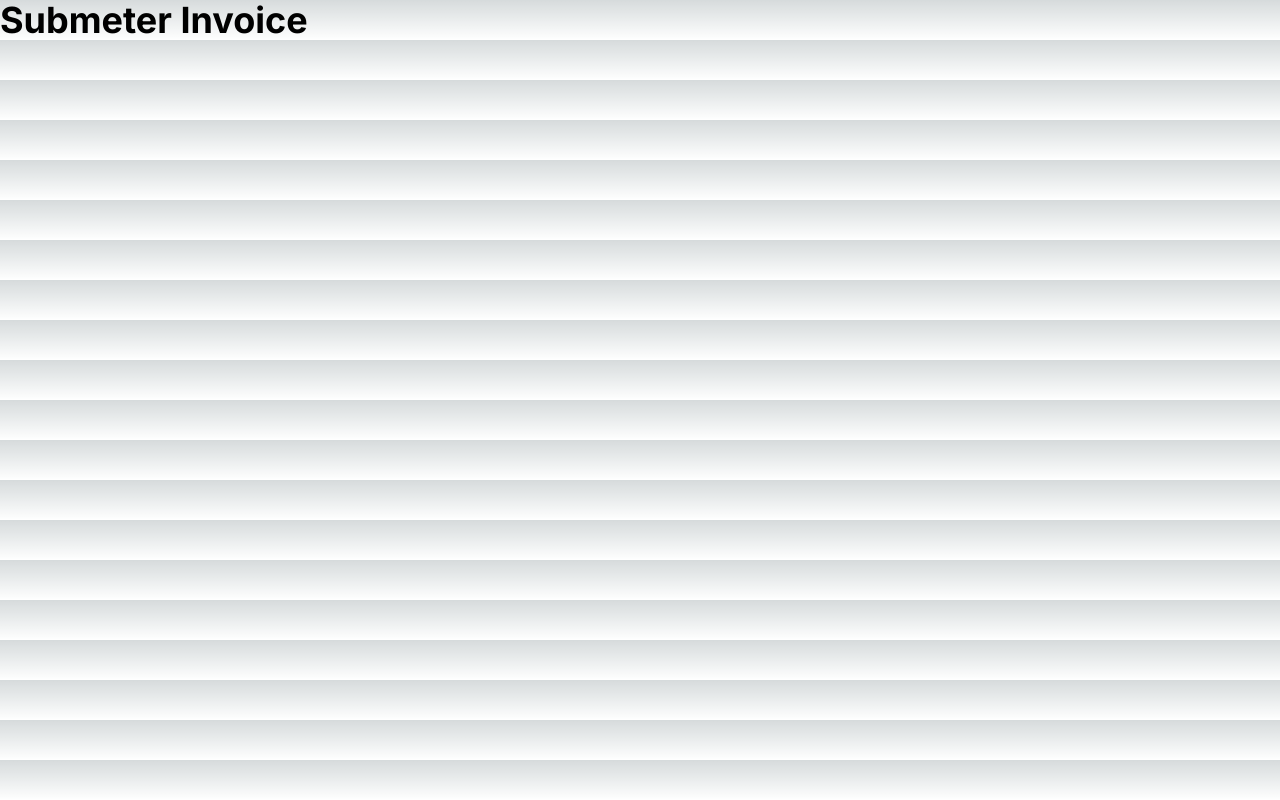
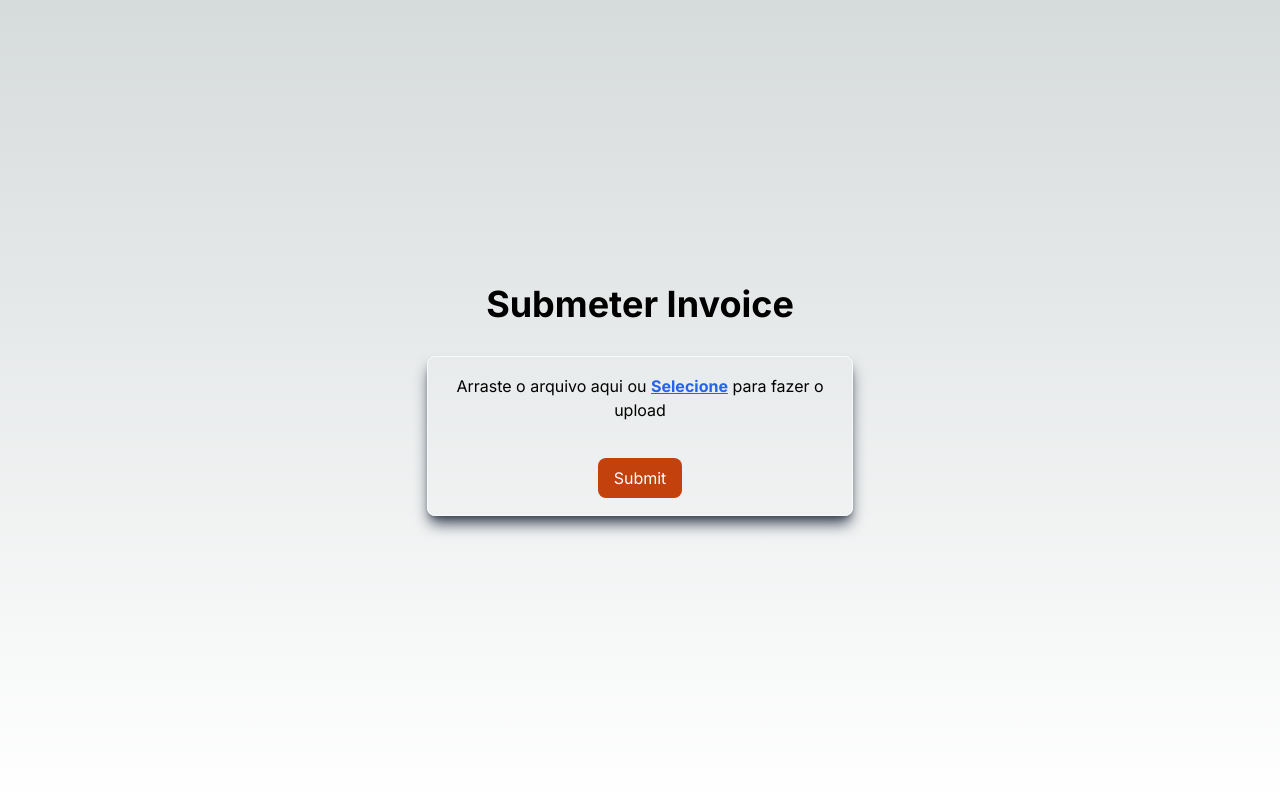
Before and after one commit to GustavoBarros360/paggo-take-home-case-front, a Next.js app: page /invoice/submission in a window 1280 px wide. Built offline with nearby package versions, Linux system fonts and the light colour scheme.

Commit message:
drag-n-drop component

```diff
--- a/src/app/invoice/submission/page.tsx
+++ b/src/app/invoice/submission/page.tsx
@@ -1,9 +1,13 @@
+import { DragAndDrop } from "@/components/drag-n-drop";
 import { H1 } from "@/components/typography";
 
 export default function InvoiceSubmission() {
   return (
-    <div>
-      <H1>Submeter Invoice</H1>
+    <div className="flex flex-1 h-screen justify-center items-center">
+      <div className="flex flex-col gap-8 align-middle justify-center items-center w-full">
+        <H1>Submeter Invoice</H1>
+        <DragAndDrop />
+      </div>
     </div>
   );
 }
--- /dev/null
+++ b/src/components/drag-n-drop/drag-n-drop.tsx
@@ -0,0 +1,125 @@
+"use client";
+
+import { useRef, useState } from "react";
+export function DragAndDrop() {
+  const [dragActive, setDragActive] = useState<boolean>(false);
+  const inputRef = useRef<any>(null);
+  const [files, setFiles] = useState<any[]>([]);
+
+  function handleChange(e: any) {
+    e.preventDefault();
+    console.log("File has been added");
+    if (files.length > 0) return;
+    if (e.target.files && e.target.files[0]) {
+      console.log(e.target.files);
+      for (let i = 0; i < e.target.files["length"]; i++) {
+        setFiles((prevState: any) => [...prevState, e.target.files[i]]);
+      }
+    }
+  }
+
+  function handleSubmitFile(e: any) {
+    if (files.length === 0) {
+      // no file has been submitted
+    } else {
+      // write submit logic here
+    }
+  }
+
+  function handleDrop(e: any) {
+    e.preventDefault();
+    e.stopPropagation();
+    setDragActive(false);
+    if (e.dataTransfer.files && e.dataTransfer.files[0]) {
+      for (let i = 0; i < e.dataTransfer.files["length"]; i++) {
+        setFiles((prevState: any) => [...prevState, e.dataTransfer.files[i]]);
+      }
+    }
+  }
+
+  function handleDragLeave(e: any) {
+    e.preventDefault();
+    e.stopPropagation();
+    setDragActive(false);
+  }
+
+  function handleDragOver(e: any) {
+    e.preventDefault();
+    e.stopPropagation();
+    setDragActive(true);
+  }
+
+  function handleDragEnter(e: any) {
+    e.preventDefault();
+    e.stopPropagation();
+    setDragActive(true);
+  }
+
+  function removeFile(fileName: any, idx: any) {
+    const newArr = [...files];
+    newArr.splice(idx, 1);
+    setFiles([]);
+    setFiles(newArr);
+  }
+
+  function openFileExplorer() {
+    inputRef.current.value = "";
+    inputRef.current.click();
+  }
+
+  return (
+    <div className="flex items-center justify-center w-full">
+      <form
+        className={`p-4 w-1/3 rounded-lg  min-h-[10rem] text-center flex flex-col items-center justify-center border border-gray-50 shadow-gray-700 shadow-lg`}
+        onDragEnter={handleDragEnter}
+        onSubmit={(e) => e.preventDefault()}
+        onDrop={handleDrop}
+        onDragLeave={handleDragLeave}
+        onDragOver={handleDragOver}
+      >
+        {/* this input element allows us to select files for upload. We make it hidden so we can activate it when the user clicks select files */}
+        <input
+          placeholder="fileInput"
+          className="hidden"
+          ref={inputRef}
+          type="file"
+          multiple={true}
+          onChange={handleChange}
+          accept="image/*"
+        />
+
+        <p>
+          Arraste o arquivo aqui ou{" "}
+          <span
+            className="font-bold text-blue-600 cursor-pointer"
+            onClick={openFileExplorer}
+          >
+            <u>Selecione</u>
+          </span>{" "}
+          para fazer o upload
+        </p>
+
+        <div className="flex flex-col items-center p-3">
+          {files.map((file: any, idx: any) => (
+            <div key={idx} className="flex flex-row space-x-5">
+              <span>{file.name}</span>
+              <span
+                className="text-red-500 cursor-pointer"
+                onClick={() => removeFile(file.name, idx)}
+              >
+                remove
+              </span>
+            </div>
+          ))}
+        </div>
+
+        <button
+          className="bg-orange-700 rounded-lg p-2 mt-3 w-auto"
+          onClick={handleSubmitFile}
+        >
+          <span className="p-2 text-white">Submit</span>
+        </button>
+      </form>
+    </div>
+  );
+}
--- /dev/null
+++ b/src/components/drag-n-drop/index.ts
@@ -0,0 +1 @@
+export * from "./drag-n-drop";
```
